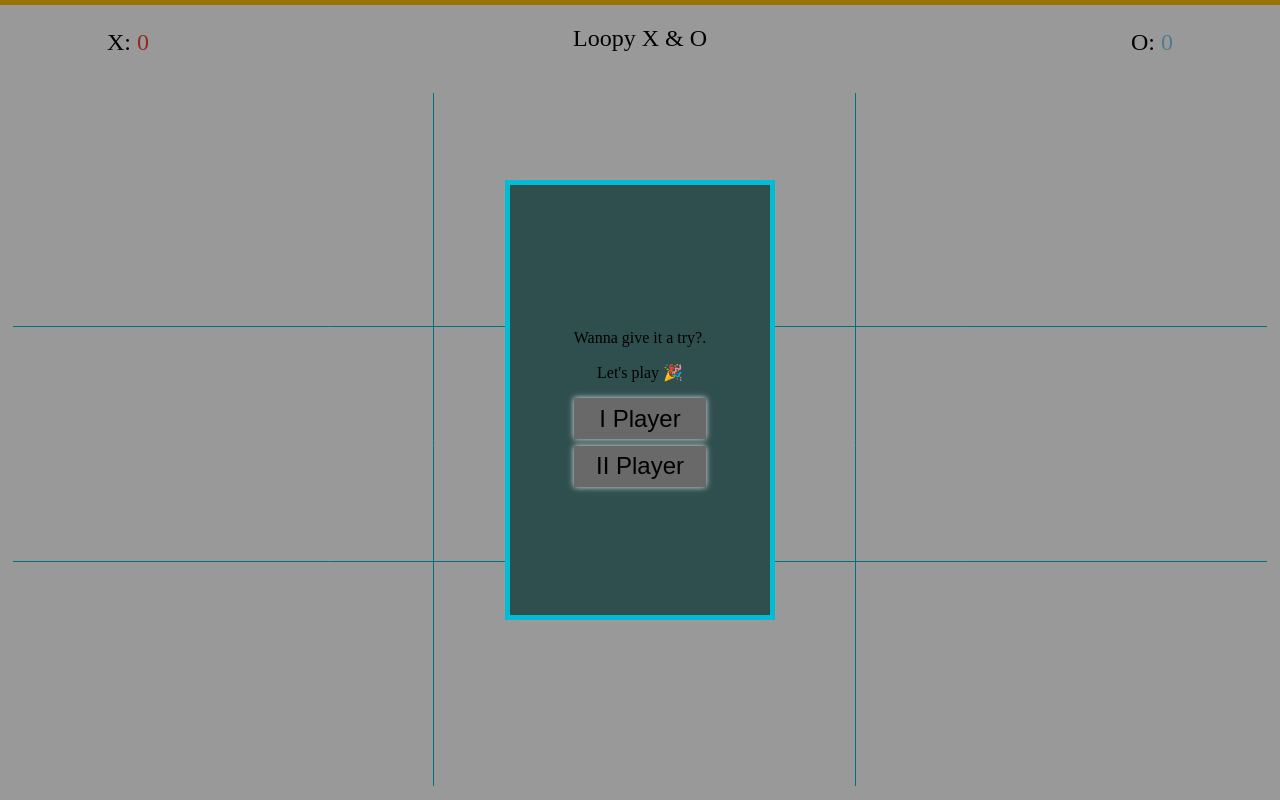
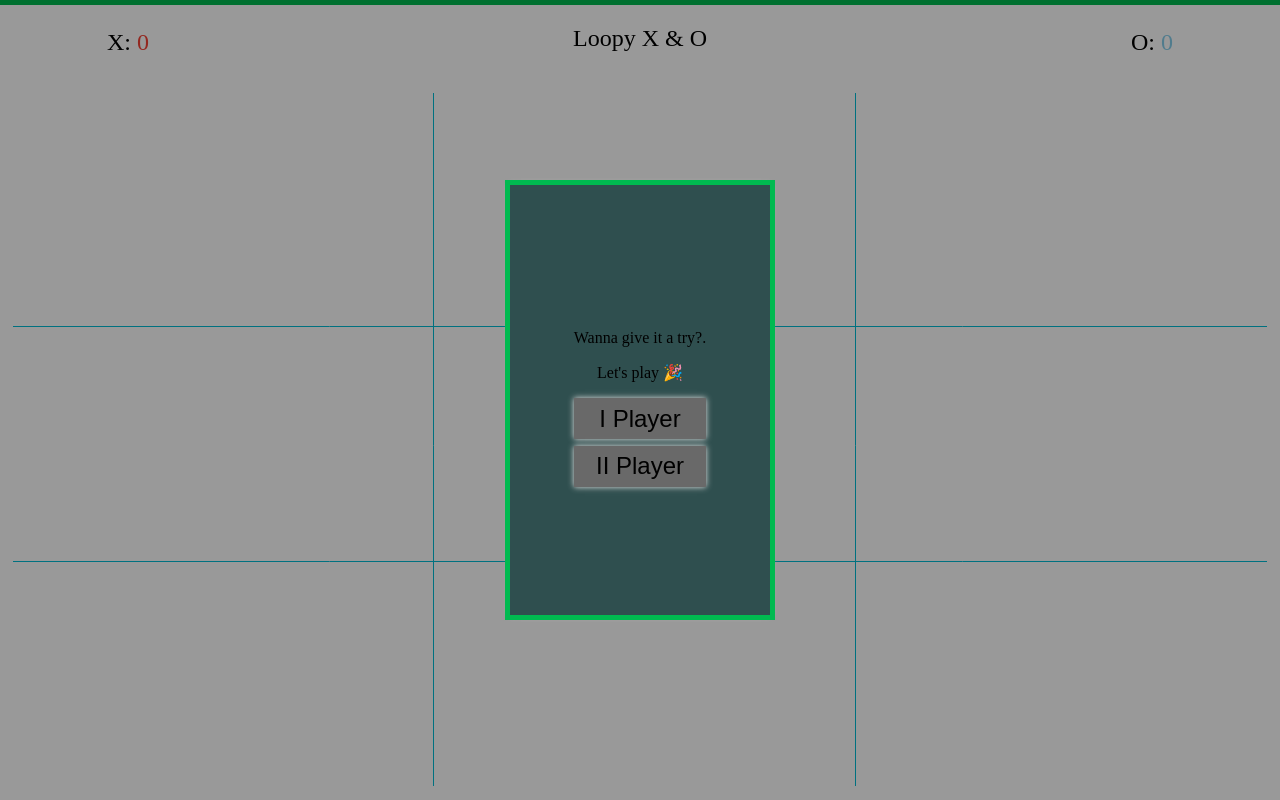
Before and after one commit to Akhomsanh3/loopyXO, a PHP site: page / in a window 1280 px wide. Run offline with PHP 8.4, Linux system fonts and the light colour scheme; some libraries are stand-ins or nearby versions; some web fonts are replaced.

Commit message:
Update style.css

```diff
--- a/style.css
+++ b/style.css
@@ -28,7 +28,7 @@ h2>a {
 #progress {
   width: 100%;
   flex: 0.5;
-  border-bottom: 5px solid #FFC107;
+  border-bottom: 5px solid #00ba50;
   /*animation: reduced 7s ease-in-out infinite;*/
 }
 
@@ -136,7 +136,7 @@ h2>a {
   text-align: center;
   padding: 10% 5%;
   box-shadow: 0px 0px 6px 0px #eae5e5;
-  outline: 5px solid #00bcd4;
+  outline: 5px solid #00ba50;
 }
 
 .fragment button {
```
